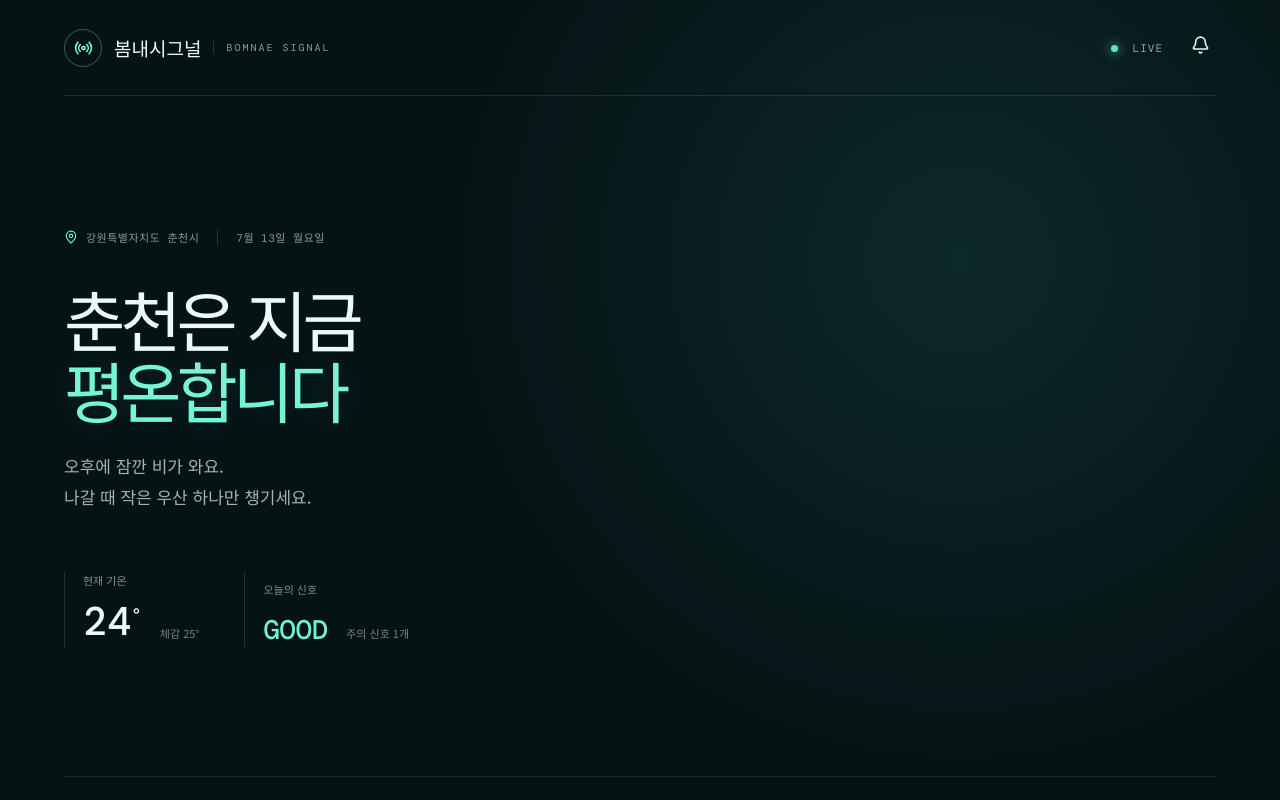
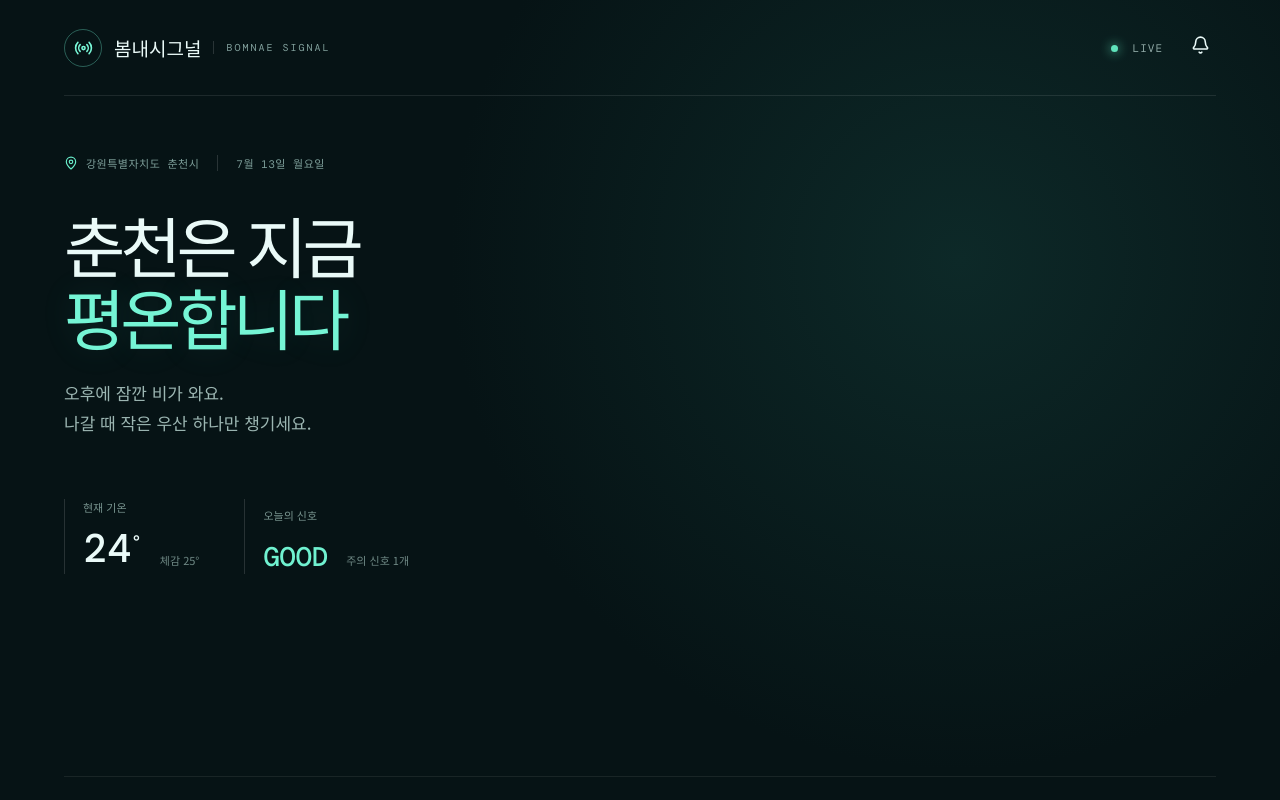
Before and after one commit to kimguta/bomnae-signal, a React (Vite) app: page / in a window 1280 px wide. Shown: the top 800 px of the page. Built offline with nearby package versions, Linux system fonts and the light colour scheme.

Commit message:
refactor: remove map experience

```diff
--- a/src/style.css
+++ b/src/style.css
@@ -1,12 +1,9 @@
 @import url("https://fonts.googleapis.com/css2?family=DM+Mono:wght@400;500&family=Noto+Sans+KR:wght@400;500;600;700;800&display=swap");
 .hero {
-  display: grid !important;
-  grid-template-columns: 0.78fr 1.22fr !important;
-  align-items: center !important;
-  gap: 5vw !important;
+  display: block !important;
 }
 .hero > .copy {
-  max-width: none !important;
+  max-width: 780px !important;
   margin-bottom: 0 !important;
 }
 .hero > .radar {
```
